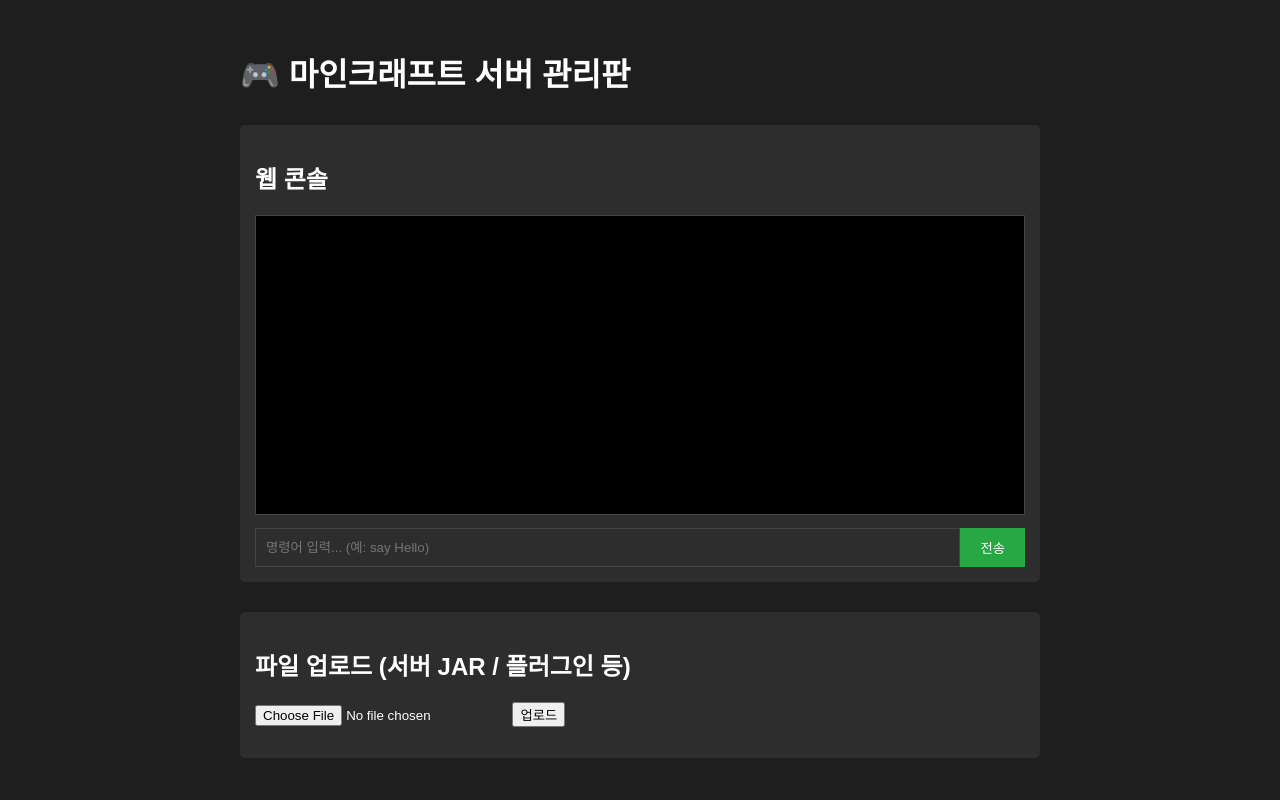
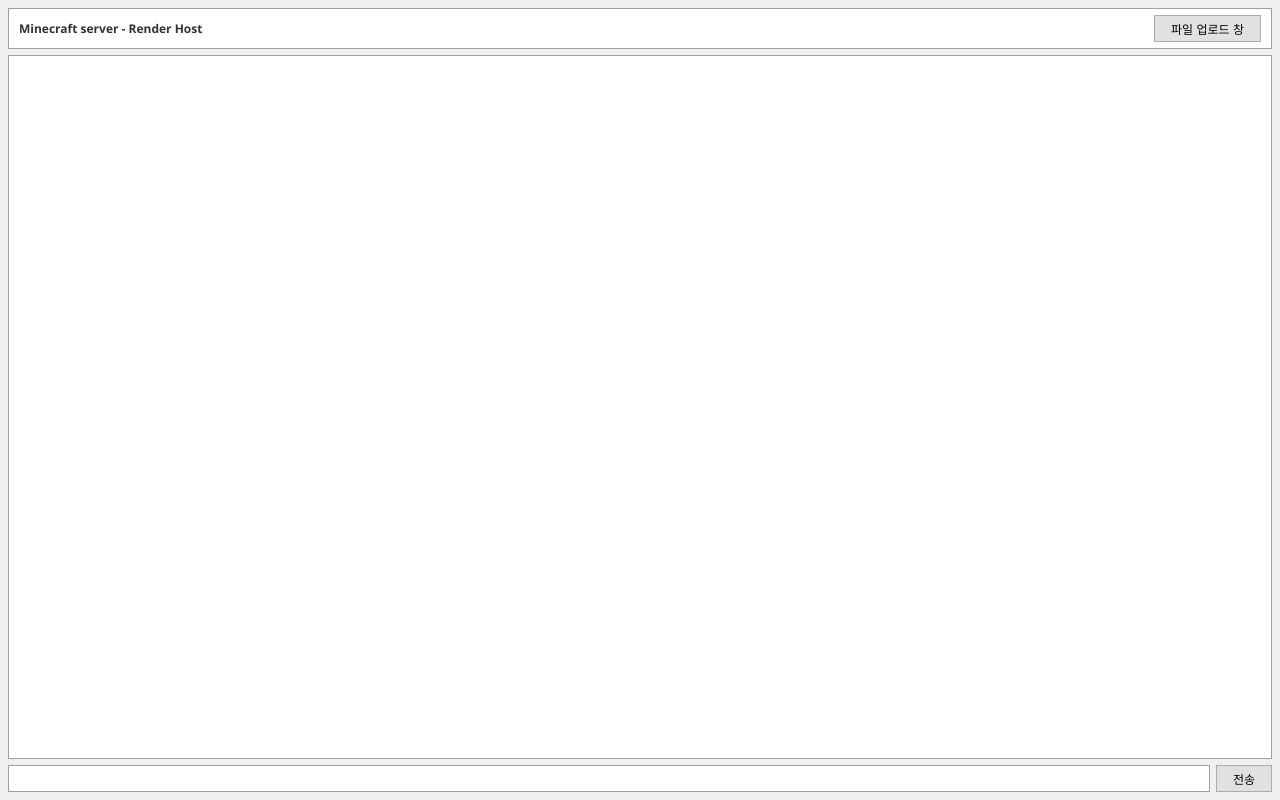
Before and after one commit to Noobis-1/mc-hosting, a website: page index.html in a window 1280 px wide. Drawn offline with Linux system fonts and the light colour scheme.

Commit message:
Update index.html

```diff
--- a/index.html
+++ b/index.html
@@ -2,56 +2,156 @@
 <html lang="ko">
 <head>
     <meta charset="UTF-8">
-    <title>Minecraft Server Management</title>
+    <meta name="viewport" content="width=device-width, initial-scale=1.0">
+    <title>Minecraft server</title>
     <style>
-        body { font-family: sans-serif; background: #1e1e1e; color: #fff; padding: 20px; }
-        .container { max-width: 800px; margin: 0 auto; }
-        #console { width: 100%; height: 300px; background: #000; color: #0f0; border: 1px solid #444; padding: 10px; box-sizing: border-box; overflow-y: scroll; font-family: monospace; }
-        .input-group { display: flex; margin-top: 10px; }
-        .input-group input { flex: 1; padding: 10px; background: #2d2d2d; border: 1px solid #444; color: #fff; }
-        .input-group button { padding: 10px 20px; background: #28a745; border: none; color: #fff; cursor: pointer; }
-        .section { margin-top: 30px; background: #2d2d2d; padding: 15px; border-radius: 5px; }
+        * { box-sizing: border-box; margin: 0; padding: 0; }
+        body {
+            background-color: #f0f0f0;
+            font-family: 'Segoe UI', Tahoma, Geneva, Verdana, sans-serif;
+            font-size: 12px;
+            height: 100vh;
+            display: flex;
+            flex-direction: column;
+            padding: 8px;
+        }
+
+        /* Top Info Header */
+        .server-info {
+            background-color: #ffffff;
+            border: 1px solid #a0a0a0;
+            padding: 6px 10px;
+            margin-bottom: 6px;
+            display: flex;
+            justify-content: space-between;
+            align-items: center;
+        }
+        .server-title { font-weight: bold; color: #333; }
+
+        /* Main Log Output Area (Minecraft Console Style) */
+        .console-container {
+            flex: 1;
+            background-color: #ffffff;
+            border: 1px solid #a0a0a0;
+            padding: 6px;
+            overflow-y: scroll;
+            margin-bottom: 6px;
+        }
+        #output {
+            font-family: 'Consolas', 'Courier New', monospace;
+            font-size: 12px;
+            line-height: 1.3;
+            color: #000000;
+            white-space: pre-wrap;
+            word-break: break-all;
+        }
+
+        /* Bottom Command Input Bar */
+        .input-container {
+            display: flex;
+            gap: 6px;
+        }
+        .cmd-input {
+            flex: 1;
+            padding: 4px 6px;
+            border: 1px solid #a0a0a0;
+            font-family: 'Consolas', 'Courier New', monospace;
+            font-size: 12px;
+            outline: none;
+        }
+        .cmd-input:focus {
+            border-color: #0078d7;
+        }
+        .btn-send {
+            padding: 4px 16px;
+            background-color: #e1e1e1;
+            border: 1px solid #adadad;
+            font-size: 12px;
+            cursor: pointer;
+        }
+        .btn-send:hover {
+            background-color: #e5f1fb;
+            border-color: #0078d7;
+        }
+
+        /* Upload Modal (Minimalist) */
+        .upload-bar {
+            background: #e6e6e6;
+            border: 1px solid #ccc;
+            padding: 6px 10px;
+            margin-bottom: 6px;
+            display: flex;
+            align-items: center;
+            gap: 10px;
+        }
     </style>
 </head>
 <body>
-    <div class="container">
-        <h1>🎮 마인크래프트 서버 관리판</h1>
 
-        <div class="section">
-            <h2>웹 콘솔</h2>
-            <pre id="console"></pre>
-            <div class="input-group">
-                <input type="text" id="cmdInput" placeholder="명령어 입력... (예: say Hello)">
-                <button onclick="sendCommand()">전송</button>
-            </div>
-        </div>
+    <!-- Server Header -->
+    <div class="server-info">
+        <span class="server-title">Minecraft server - Render Host</span>
+        <button class="btn-send" onclick="toggleUpload()">파일 업로드 창</button>
+    </div>
 
-        <div class="section">
-            <h2>파일 업로드 (서버 JAR / 플러그인 등)</h2>
-            <input type="file" id="fileInput">
-            <button onclick="uploadFile()">업로드</button>
-            <p id="uploadStatus"></p>
-        </div>
+    <!-- Hidden Upload Controls -->
+    <div id="uploadZone" class="upload-bar" style="display: none;">
+        <span>서버 파일 선택:</span>
+        <input type="file" id="fileInput">
+        <button class="btn-send" onclick="uploadFile()">업로드</button>
+        <span id="uploadStatus" style="color: blue;"></span>
+    </div>
+
+    <!-- Main Output Window -->
+    <div class="console-container" id="consoleBox">
+        <div id="output"></div>
+    </div>
+
+    <!-- Command Line -->
+    <div class="input-container">
+        <input type="text" id="cmdInput" class="cmd-input" placeholder="" onkeydown="handleKeyDown(event)">
+        <button class="btn-send" onclick="sendCommand()">전송</button>
     </div>
 
     <script>
         const BACKEND_URL = "https://mc-hosting-6fri.onrender.com";
         const WS_URL = "wss://mc-hosting-6fri.onrender.com";
 
-        const consoleElem = document.getElementById('console');
+        const outputElem = document.getElementById('output');
+        const consoleBox = document.getElementById('consoleBox');
+        const inputElem = document.getElementById('cmdInput');
+
+        // Connect WebSocket
         const ws = new WebSocket(WS_URL);
 
-        ws.onmessage = (event) => {
-            consoleElem.textContent += event.data;
-            consoleElem.scrollTop = consoleElem.scrollHeight;
+        ws.onopen = () => {
+            appendLog("[INFO] Starting minecraft server version 1.20.x\n[INFO] Loading properties...\n[INFO] Default game type: SURVIVAL\n[INFO] Generating keypair...\n[INFO] Starting Minecraft server on *:25565\n");
         };
 
+        ws.onmessage = (event) => {
+            appendLog(event.data);
+        };
+
+        function appendLog(text) {
+            outputElem.textContent += text;
+            consoleBox.scrollTop = consoleBox.scrollHeight;
+        }
+
+        function handleKeyDown(e) {
+            if (e.key === 'Enter') sendCommand();
+        }
+
         function sendCommand() {
-            const input = document.getElementById('cmdInput');
-            if (input.value.trim() !== "") {
-                ws.send(input.value);
-                input.value = "";
+            const cmd = inputElem.value;
+            if (cmd.trim() !== '') {
+                ws.send(cmd);
+                inputElem.value = '';
             }
+        }
+
+        function toggleUpload() {
+            const zone = document.getElementById('uploadZone');
+            zone.style.display = zone.style.display === 'none' ? 'flex' : 'none';
         }
 
         async function uploadFile() {
@@ -64,14 +164,11 @@
 
             status.textContent = "업로드 중...";
             try {
-                const res = await fetch(`${BACKEND_URL}/upload`, {
-                    method: 'POST',
-                    body: formData
-                });
+                const res = await fetch(`${BACKEND_URL}/upload`, { method: 'POST', body: formData });
                 const data = await res.json();
                 status.textContent = data.message;
             } catch (err) {
-                status.textContent = "업로드 실패: " + err.message;
+                status.textContent = "실패: " + err.message;
             }
         }
     </script>
```
